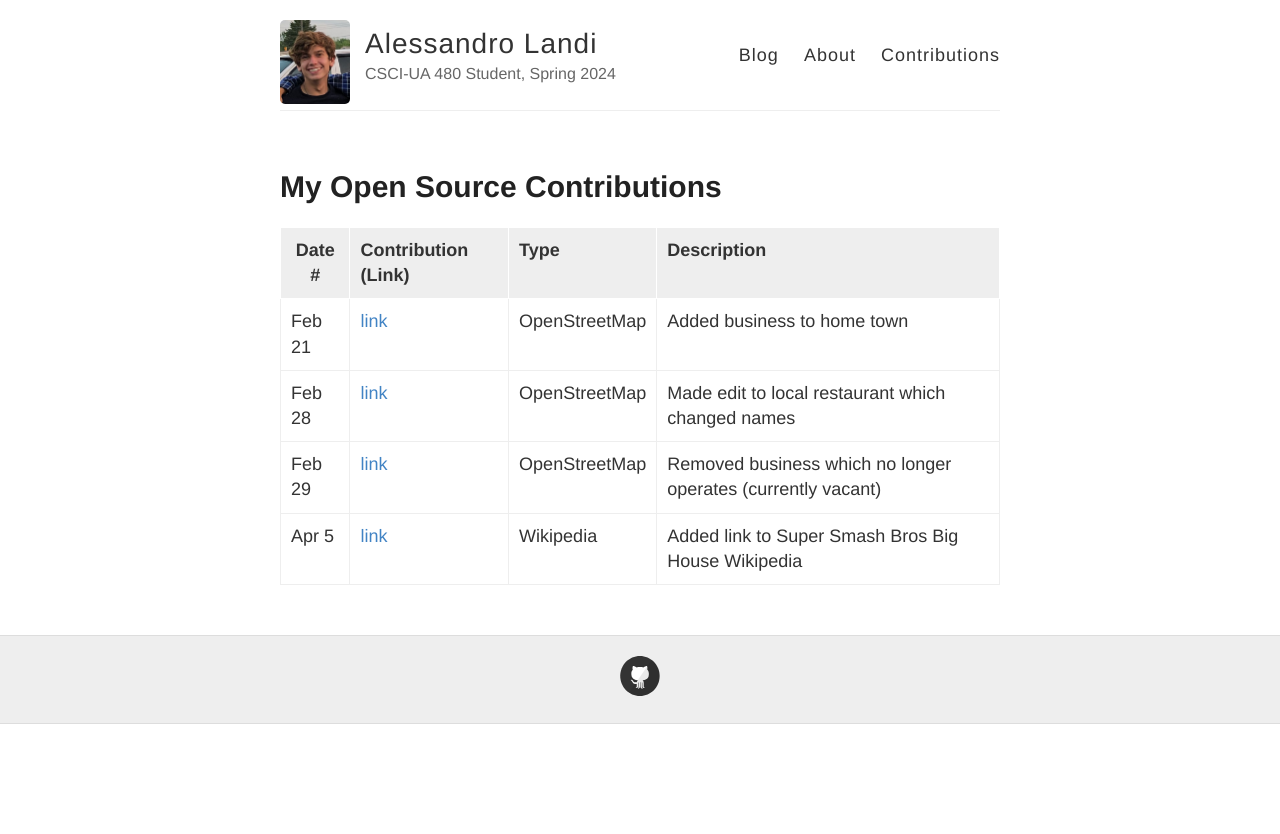
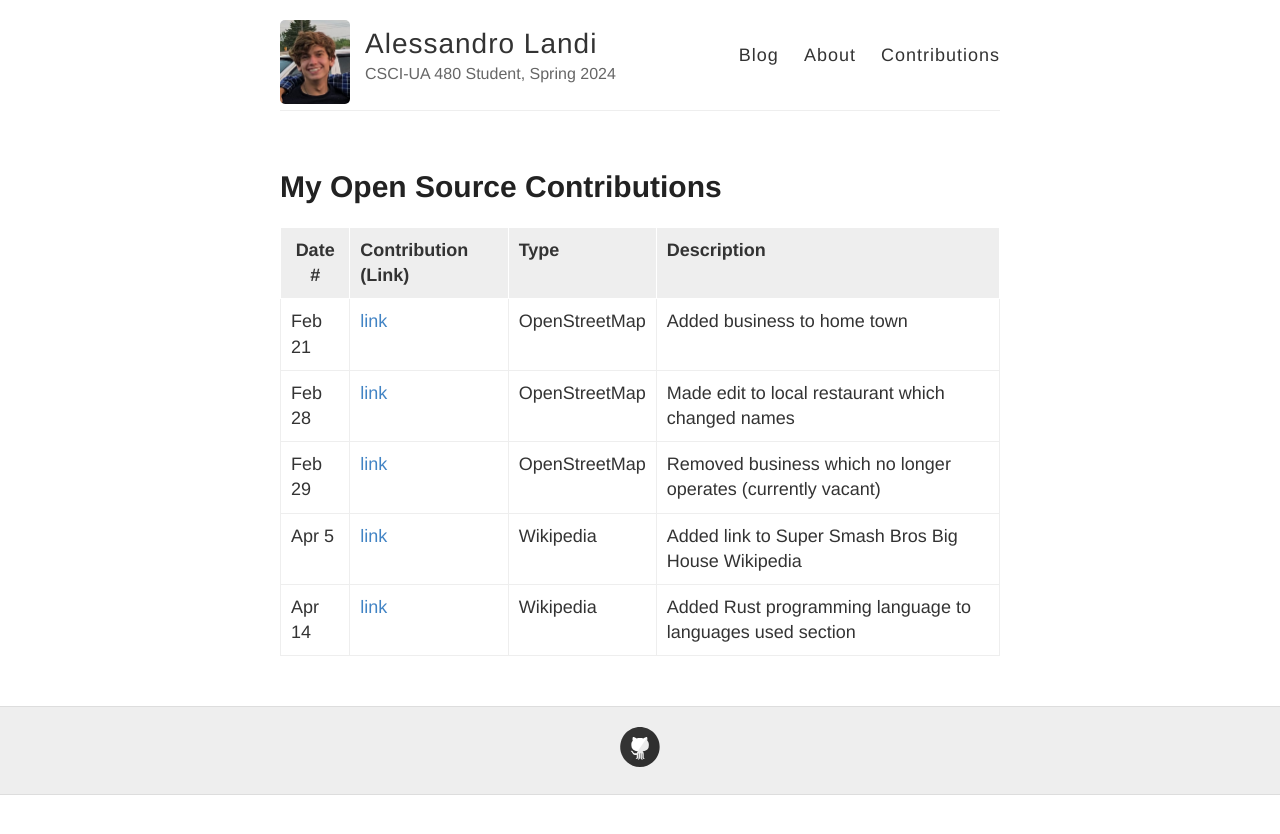
Before and after one commit to ossd-s24/alessandrolandi-weekly, a Jekyll site: the page built from contributions.md, in a window 1280 px wide. Shown: the top 834 px of the page. Built offline with Jekyll 4.4.1, drawn with Linux system fonts in a browser that asks for light colours.

Commit message:
Added april 14th contribution

```diff
--- a/contributions.md
+++ b/contributions.md
@@ -26,3 +26,4 @@ Replace the first row with your own contribution.
 | Feb 28  | [link](https://www.openstreetmap.org/changeset/148025897)    | OpenStreetMap    |   Made edit to local restaurant which changed names    |
 | Feb 29  | [link](https://www.openstreetmap.org/changeset/148067745)    | OpenStreetMap    |   Removed business which no longer operates (currently vacant)    |
 | Apr 5  | [link](https://en.wikipedia.org/w/index.php?title=The_Big_House_(tournament)&oldid=1217444721)    | Wikipedia    |   Added link to Super Smash Bros Big House Wikipedia   |
+| Apr 14  | [link](https://en.wikipedia.org/w/index.php?title=Bitwarden&oldid=1218939629)    | Wikipedia    |   Added Rust programming language to languages used section   |
```
